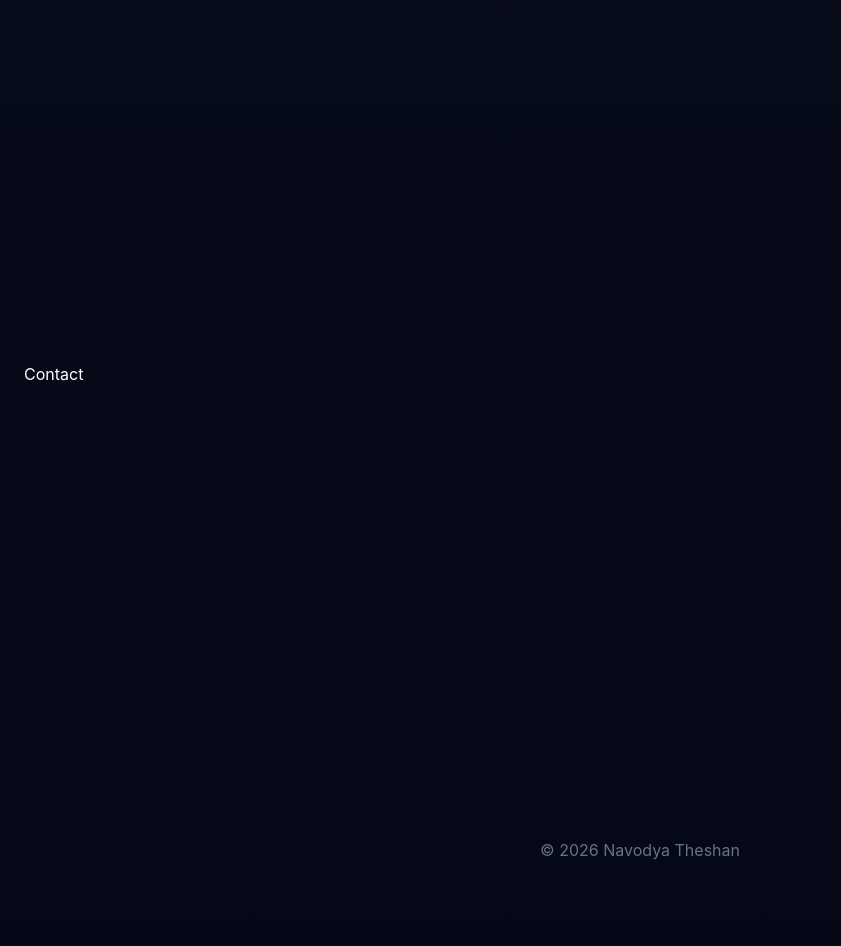
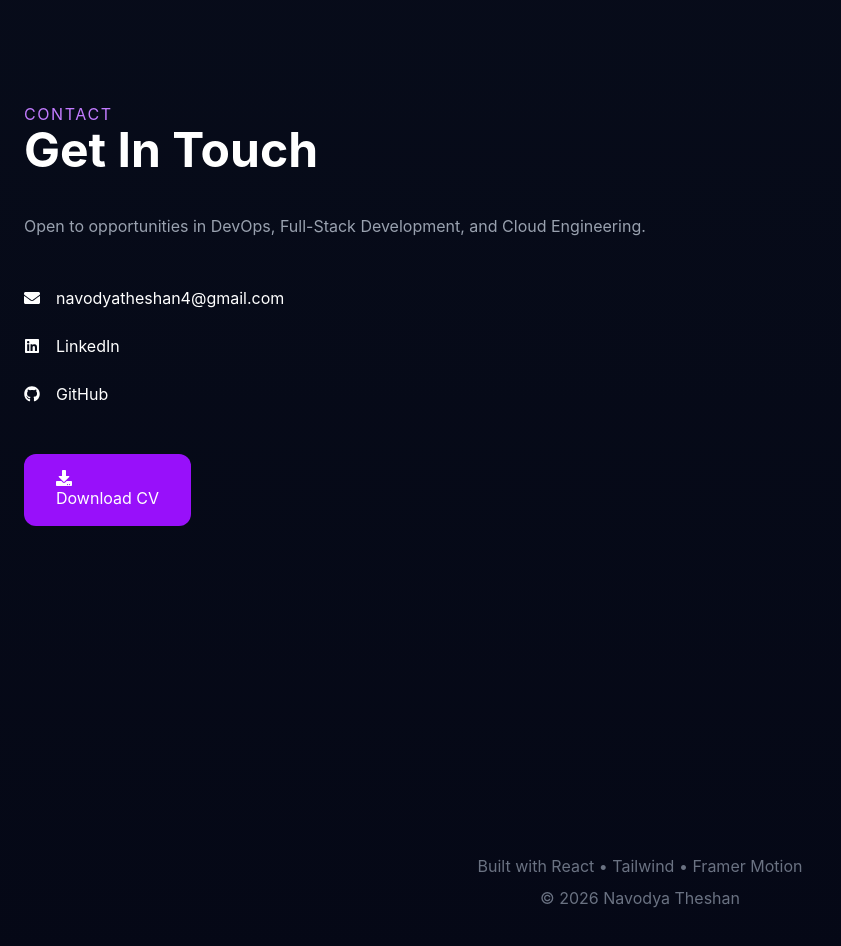
Before and after one commit to NavozZ/portfolio-platform, a React app in the folder frontend/: page / in a window 1280 px wide. Shown: the part 4480-5426 px from the top of the page, without its empty margins (0-841 px from the left). Built offline with nearby package versions, Linux system fonts and the light colour scheme; the HTML template or start-up script is replaced by a standard one.

Commit message:
built contact section and footer

```diff
--- a/frontend/src/components/Contact.jsx
+++ b/frontend/src/components/Contact.jsx
@@ -1,11 +1,123 @@
-export default function Contact() {
-    return <section className="
+import {
+FaLinkedin,
+FaGithub,
+FaEnvelope,
+FaDownload
+}
+from "react-icons/fa"
+
+export default function Contact(){
+
+return(
+
+<section
+id="contact"
+className="
 scroll-mt-24
 min-h-screen
 max-w-7xl
 mx-auto
 px-6
+py-32
+"
+>
+
+<p
+className="
+uppercase
+tracking-widest
+text-purple-400
+"
+>
+Contact
+</p>
+
+<h2
+className="
+text-5xl
+font-bold
+mb-10
+"
+>
+Get In Touch
+</h2>
+
+<p
+className="
+text-gray-400
+max-w-2xl
+"
+>
+Open to opportunities in
+DevOps,
+Full-Stack Development,
+and Cloud Engineering.
+</p>
+
+<div
+className="
+mt-12
+space-y-6
+"
+>
+
+<a
+href="mailto:navodyatheshan4@gmail.com"
+className="
 flex
+gap-4
 items-center
-">Contact</section>
+"
+>
+<FaEnvelope/>
+navodyatheshan4@gmail.com
+</a>
+
+<a
+href="https://www.linkedin.com/in/navodya-theshan"
+target="_blank"
+className="
+flex
+gap-4
+items-center
+"
+>
+<FaLinkedin/>
+LinkedIn
+</a>
+
+<a
+href="https://github.com/NavozZ"
+target="_blank"
+className="
+flex
+gap-4
+items-center
+"
+>
+<FaGithub/>
+GitHub
+</a>
+
+</div>
+
+<button
+className="
+mt-12
+bg-purple-600
+px-8
+py-4
+rounded-xl
+hover:scale-105
+duration-300
+"
+>
+<FaDownload/>
+ Download CV
+</button>
+
+</section>
+
+)
+
 }
--- a/frontend/src/components/Footer.jsx
+++ b/frontend/src/components/Footer.jsx
@@ -4,13 +4,19 @@ return(
 
 <footer
 className="
-py-16
+py-20
 text-center
 text-gray-500
 "
 >
 
+<p>
+Built with React • Tailwind • Framer Motion
+</p>
+
+<p className="mt-2">
 © 2026 Navodya Theshan
+</p>
 
 </footer>
 
```
